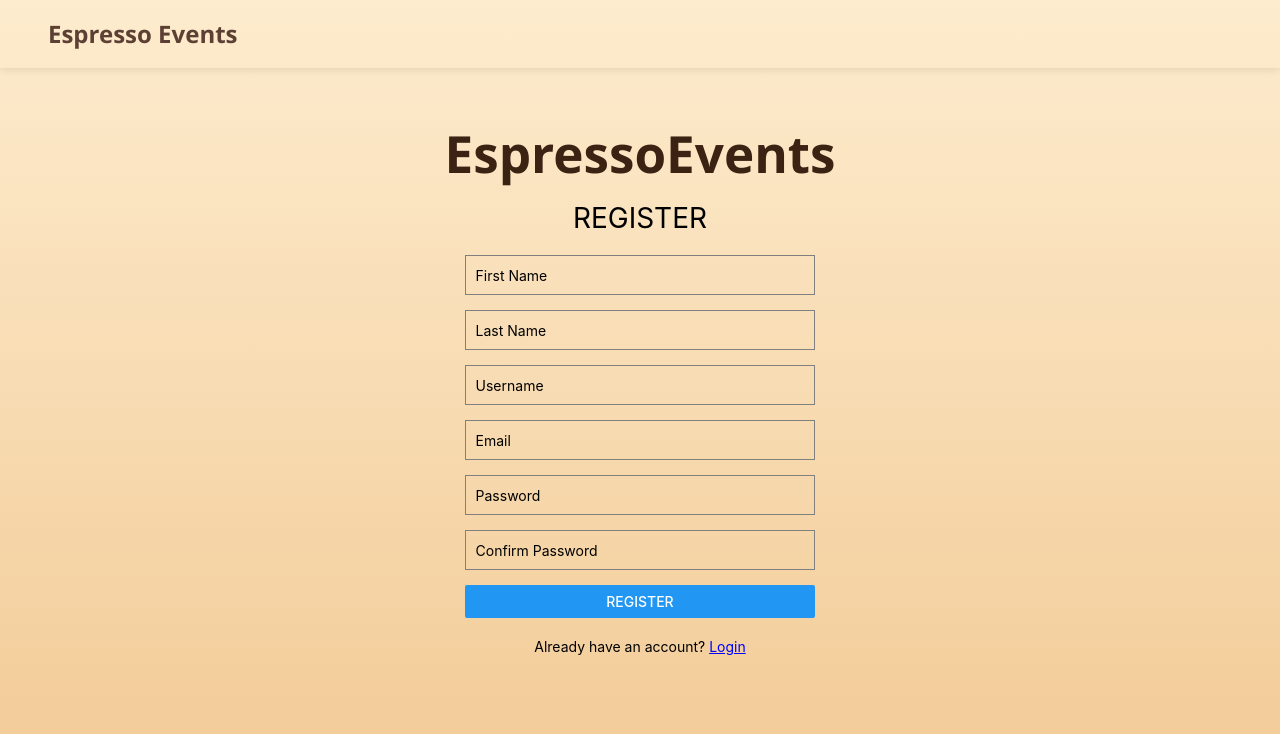
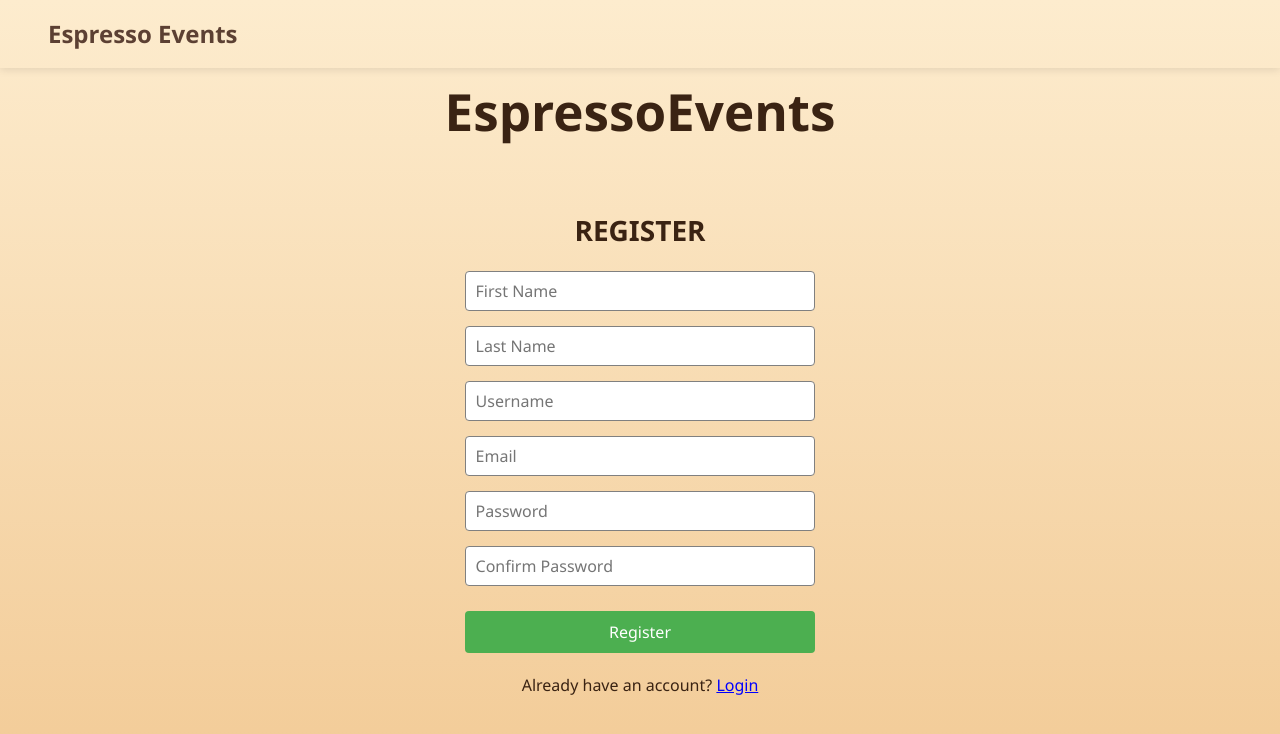
Before and after one commit to rockbison1230/group21Project, a React (Vite) app in the folder frontend/: page /register in a window 1280 px wide. Shown: the top 734 px of the page. Built offline with nearby package versions, Linux system fonts and the light colour scheme.

Commit message:
react-native-web changes

```diff
--- a/frontend/src/components/CardUI.tsx
+++ b/frontend/src/components/CardUI.tsx
@@ -1,4 +1,5 @@
-import React, {useState} from 'react';
+import * as React from 'react';
+import {  useState } from 'react';
 
 const app_name = '167.172.31.171';
 function buildPath(route:string) : string
--- a/frontend/src/components/Register.tsx
+++ b/frontend/src/components/Register.tsx
@@ -1,5 +1,5 @@
-import React, { useState } from 'react';
-import { View, Text, TextInput, Button, StyleSheet } from 'react-native';
+import * as React from 'react';
+import { useState } from 'react';
 
 const app_name = '167.172.31.171';
 
@@ -22,7 +22,6 @@ function Register() {
   const [confirmPassword, setConfirmPassword] = React.useState('');
 
   async function doRegister(): Promise<void> {
-
     if (loginPassword !== confirmPassword) {
       setMessage('Passwords do not match');
       return;
@@ -64,90 +63,109 @@ function Register() {
   };
 
   return (
-        <View style={styles.container}>
-            <Text style={styles.title}>REGISTER</Text>
-            <TextInput
+    <div style={styles.container}>
+      <h2 style={styles.title}>REGISTER</h2>
+      <input
         style={styles.input}
         placeholder="First Name"
         value={firstName}
-                onChangeText={setFirstName}
+        onChange={(e) => setFirstName(e.target.value)}
       />
-            <TextInput
+      <input
         style={styles.input}
         placeholder="Last Name"
         value={lastName}
-                onChangeText={setLastName}
+        onChange={(e) => setLastName(e.target.value)}
       />
-            <TextInput
+      <input
         style={styles.input}
         placeholder="Username"
         value={loginName}
-                onChangeText={setLoginName}
+        onChange={(e) => setLoginName(e.target.value)}
       />
-            <TextInput
+      <input
         style={styles.input}
         placeholder="Email"
         value={email}
-                onChangeText={setEmail}
+        onChange={(e) => setEmail(e.target.value)}
       />
-            <TextInput
+      <input
         style={styles.input}
         placeholder="Password"
-                secureTextEntry={true}
+        type="password"
         value={loginPassword}
-                onChangeText={setPassword}
+        onChange={(e) => setPassword(e.target.value)}
       />
-            <TextInput
+      <input
         style={styles.input}
         placeholder="Confirm Password"
-                secureTextEntry={true}
+        type="password"
         value={confirmPassword}
-                onChangeText={setConfirmPassword}
+        onChange={(e) => setConfirmPassword(e.target.value)}
       />
-            <Button title="Register" onPress={doRegister} />
-            {message ? <Text style={styles.message}>{message}</Text> : null}
-            <Text style={styles.footer}>
+      <button style={styles.button} onClick={doRegister}>Register</button>
+      {message ? <p style={styles.message}>{message}</p> : null}
+      <p style={styles.footer}>
         Already have an account?{' '}
-                <Text style={styles.link} onPress={() => (window.location.href = '/login')}>
+        <span style={styles.link} onClick={() => (window.location.href = '/login')}>
           Login
-                </Text>
-            </Text>
-        </View>
+        </span>
+      </p>
+    </div>
   );
 }
 
-const styles = StyleSheet.create({
+const styles = {
   container: {
-        flex: 1,
-        padding: 20,
+    display: 'flex',
+    flexDirection: 'column',
+    padding: '20px',
+    alignItems: 'center',
     justifyContent: 'center',
+    maxWidth: '400px',
+    margin: '0 auto',
+    marginTop: '50px'
   },
   title: {
-        fontSize: 28,
-        marginBottom: 20,
-        textAlign: 'center',
+    fontSize: '28px',
+    marginBottom: '20px',
+    textAlign: 'center'
   },
   input: {
-        height: 40,
-        borderColor: 'gray',
-        borderWidth: 1,
-        marginBottom: 15,
-        paddingHorizontal: 10,
+    height: '40px',
+    width: '100%',
+    border: '1px solid gray',
+    borderRadius: '4px',
+    marginBottom: '15px',
+    padding: '0 10px',
+    fontSize: '16px'
+  },
+  button: {
+    backgroundColor: '#4CAF50',
+    border: 'none',
+    color: 'white',
+    padding: '10px 15px',
+    textAlign: 'center',
+    fontSize: '16px',
+    marginTop: '10px',
+    cursor: 'pointer',
+    borderRadius: '4px',
+    width: '100%'
   },
   message: {
-        marginTop: 15,
+    marginTop: '15px',
     textAlign: 'center',
-        color: 'red',
+    color: 'red'
   },
   footer: {
-        marginTop: 20,
-        textAlign: 'center',
+    marginTop: '20px',
+    textAlign: 'center'
   },
   link: {
     color: 'blue',
-        textDecorationLine: 'underline',
-    },
-});
-
+    textDecoration: 'underline',
+    cursor: 'pointer'
+  }
+} as const;
 
 export default Register;
--- a/frontend/src/pages/Dashboard.tsx
+++ b/frontend/src/pages/Dashboard.tsx
@@ -43,7 +43,7 @@ function Dashboard() {
   const [showDetailsModal, setShowDetailsModal] = useState(false);
   const [searchTerm, setSearchTerm] = useState('');
   const [selectedEvent, setSelectedEvent] = useState<Event | null>(null);
-  const [contactSearchTerm, setContactSearchTerm] = useState('');
+  const [contactSearchTerm] = useState('');
   const [newContact, setNewContact] = useState({ name: '', email: '' });
   const [showAddContactForm, setShowAddContactForm] = useState(false);
   const [userData, setUserData] = useState<any>(null);
```
Lines whose indentation alone changed are shown as unchanged.
